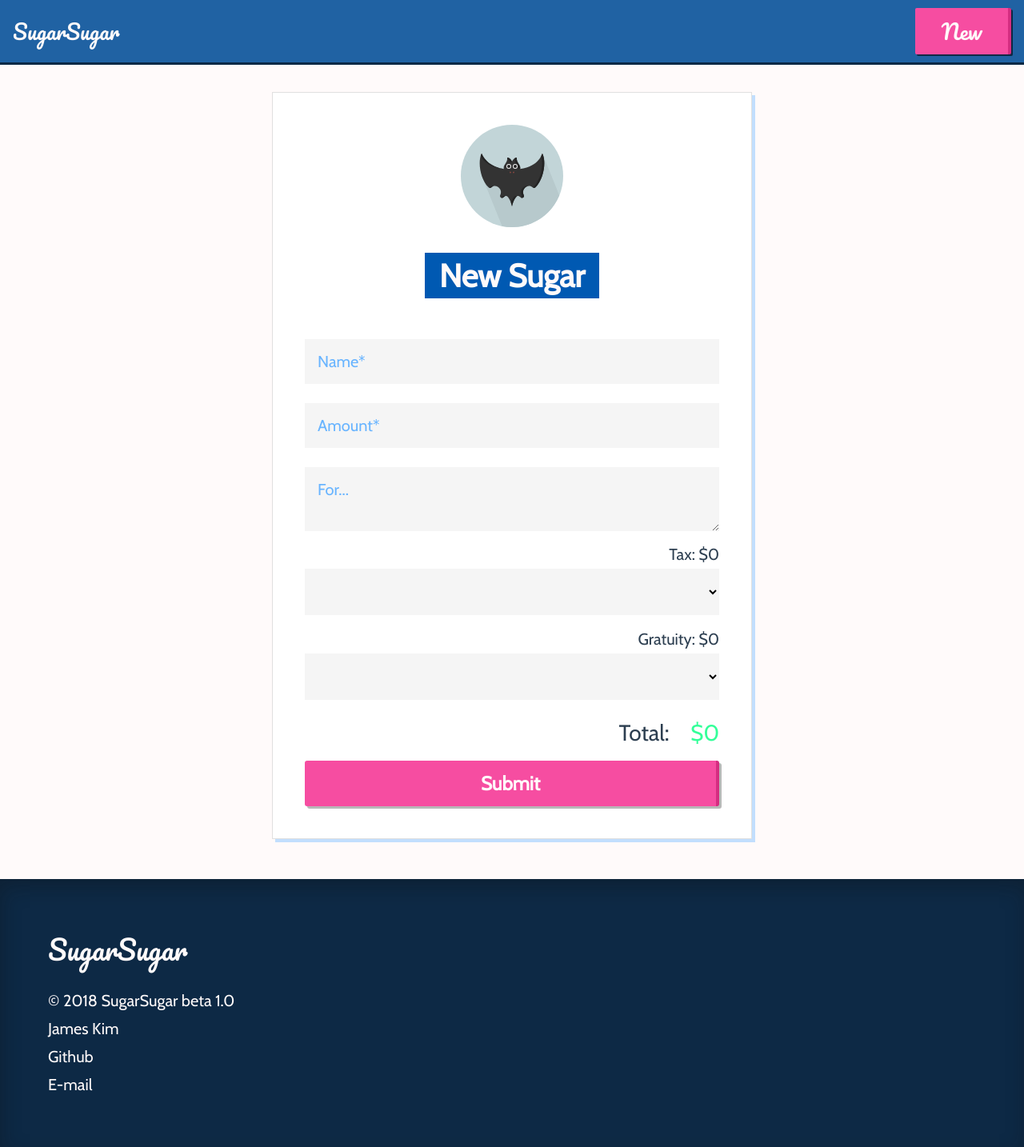
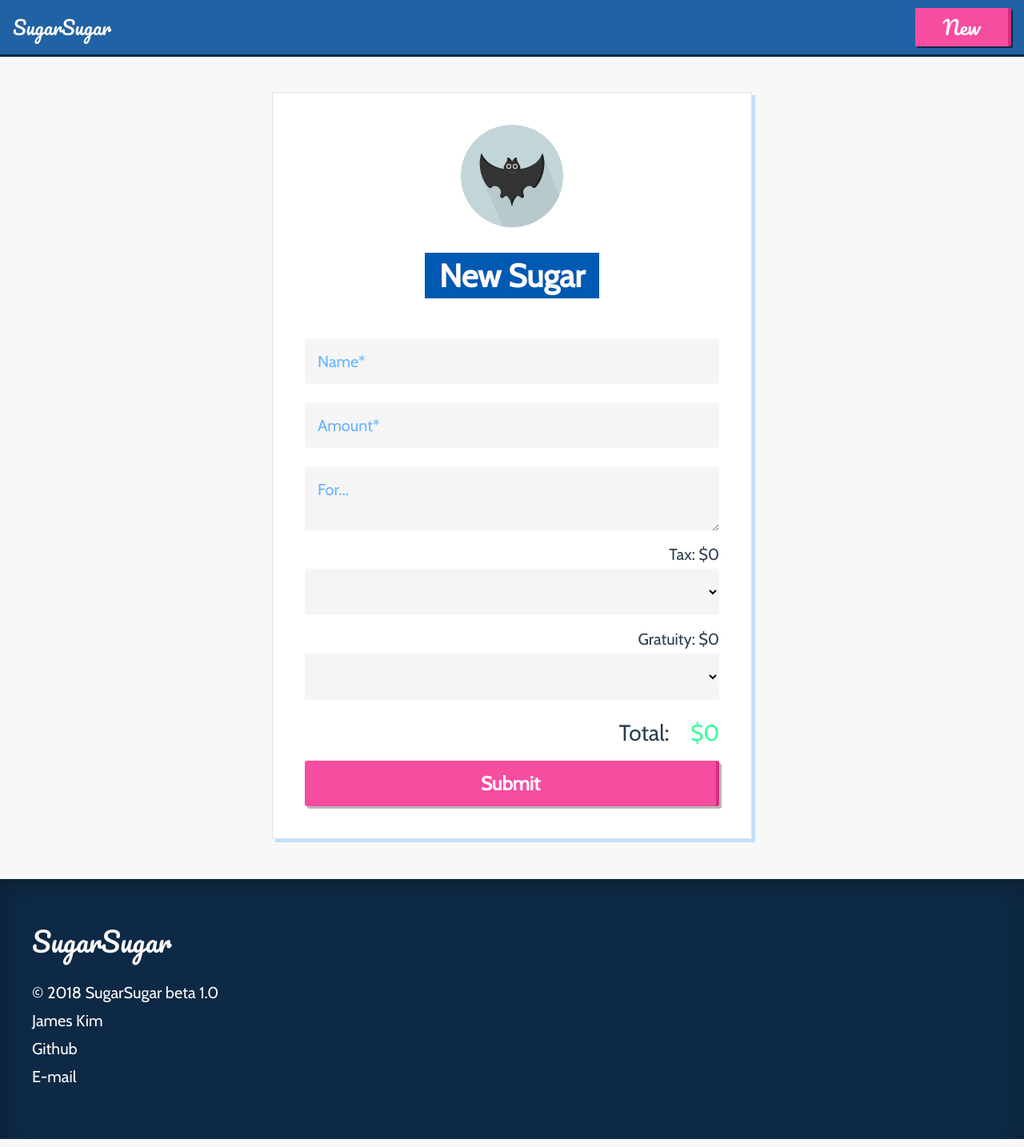
Before and after one commit to JamesScript7/sugarsugar, a Vue app: page /#/new in a window 1280 px wide. Shown: the whole page at 80% size. Built offline with nearby package versions, Linux system fonts and the light colour scheme; what vuefire would draw is missing.

Commit message:
Change font size

```diff
--- a/src/App.vue
+++ b/src/App.vue
@@ -37,7 +37,7 @@ html, body {
   margin: 0;
   box-sizing: border-box;
   height: 100%;
-  background-color: snow;
+  background-color: #F8F8F8;
 }
 a {
   text-decoration: none;
@@ -51,7 +51,7 @@ nav {
 }
 footer {
   margin-top: 50px;
-  padding: 50px 0 40px 50px;
+  padding: 40px 0 40px 30px;
   background-color: #0D2945;
   color: snow;
   position: relative;
@@ -83,7 +83,7 @@ footer ul li a:hover {
 }
 .router-link-active, button, .logo {
   font-family: 'Pacifico', cursive, sans-serif;
-  font-size: 1.3rem;
+  font-size: 1.2rem;
 }
 .wrapper {
   display: grid;
@@ -106,7 +106,7 @@ footer ul li a:hover {
 }
 button {
   width: 120px;
-  padding: 6px;
+  padding: 3px;
   border: none;
   border-right: 4px solid #d52d81;
   border-radius: 2px;
--- a/src/components/Home.vue
+++ b/src/components/Home.vue
@@ -12,7 +12,9 @@
                 <li>For: {{list.reason}}</li>
               </ul>
             </div>
-            <div>{{list.date}}</div>
+            <div class="date">
+              {{list.date}}
+            </div>
           </div>
         </div>
       </div>
@@ -72,7 +74,7 @@ main.list-div {
 .item {
   min-height: 150px;
   max-width: 700px;
-  padding: 12px;
+  padding: 10px;
   margin: 0 auto;
   margin-bottom: 16px;
   background-color: white;
@@ -100,6 +102,9 @@ ul.info-ul {
 }
 .name, .total {
   font-size: 1.3em;
+}
+.date {
+  margin-right: 0;
 }
 .center {
   animation: scale 1s;
--- a/src/components/New.vue
+++ b/src/components/New.vue
@@ -76,7 +76,6 @@ export default {
   watch: {
     amount: function (val) {
       this.calculateValues(parseFloat(val))
-      console.log(this.svg)
     },
     tax: function (val) {
       this.calculateValues(parseFloat(val))
@@ -88,6 +87,7 @@ export default {
   methods: {
     saveData () {
       const d = new Date()
+      let formatDate = d.toDateString().split(' ').slice(1).join(' ')
       this.date = d.getTime().toString()
       let data = {
         id: this.date,
@@ -98,7 +98,7 @@ export default {
         tax: this.taxView,
         gratuity: this.gratuityView,
         total: this.totalView,
-        date: d.toDateString(),
+        date: formatDate,
         status: this.status
       }
       if (this.totalView !== '' && this.totalView > 0) {
```
